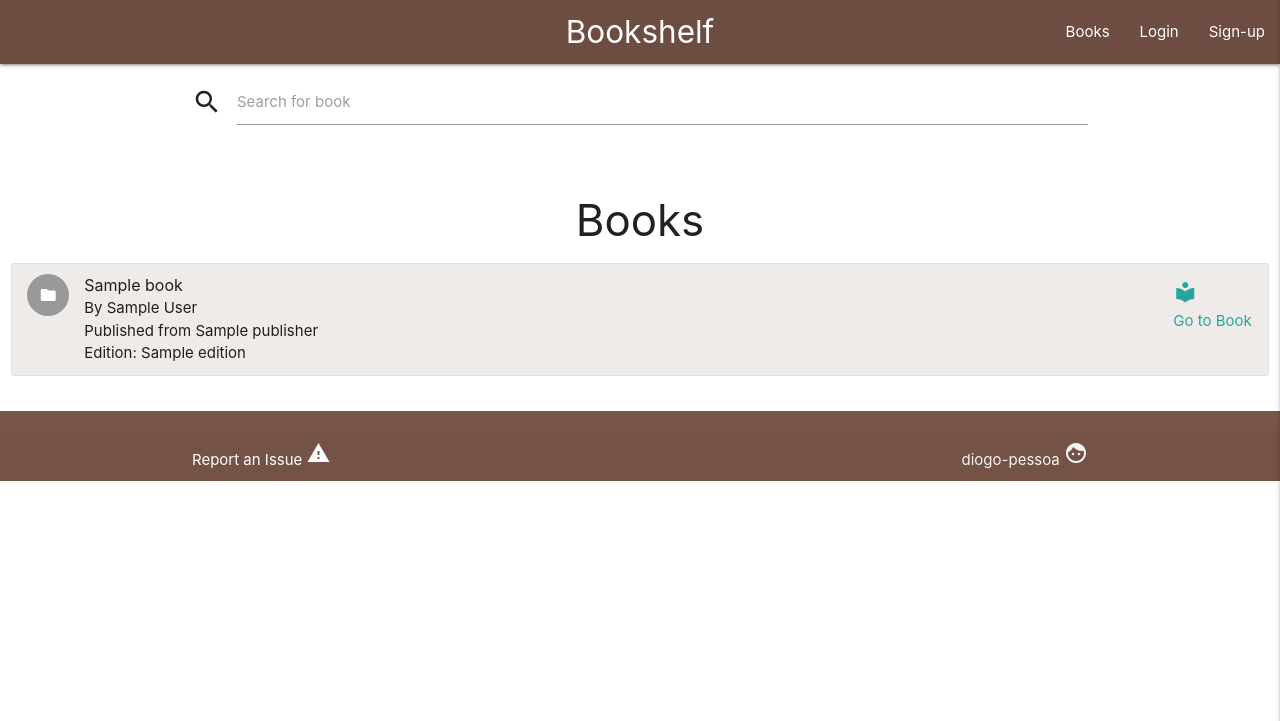
After one commit to diogo-pessoa/milestoneThree, a Flask app: page /books in a window 1280 px wide. The commit adds this page. Shown: the top 721 px of the page. Run offline with Flask 2, Linux system fonts and the light colour scheme; a database or web service that is not in the repository returns one stand-in record (values such as "Sample title"); some libraries are stand-ins or nearby versions.

Commit message:
New Book view
- Adding navbar Link to book_list route
- importing new blueprint into app __init__.py
- New Book View package
- new templates for book view
- moving search_bar.html to separate file
- Adding link test for Books on NavBar

```diff
--- a/app/__init__.py
+++ b/app/__init__.py
@@ -10,7 +10,9 @@ mongo = PyMongo(app)
 from app.auth.views import auth
 from app.main.views import main
 from app.user.views import user
+from app.book.views import book
 
 app.register_blueprint(auth)
 app.register_blueprint(main)
 app.register_blueprint(user)
+app.register_blueprint(book)
--- /dev/null
+++ b/app/book/templates/books.html
@@ -0,0 +1,26 @@
+{% extends "base.html" %}
+
+{% block content %}
+{% include 'search_bar.html' %}
+<div class="row">
+    <div class="col s12">
+        <h3 class="center"> Books</h3>
+        <ul class="collection">
+            {% for book in books %}
+            <li class="collection-item avatar brown lighten-5">
+                <i class="material-icons circle">folder</i>
+                <span class="title">{{ book.get_title() }}</span>
+                <p>By {{ book.get_author() }} <br>
+                    Published from {{ book.get_publisher() }} <br>
+                    <span>Edition:</span> {{ book.get_edition() }}<br>
+                </p>
+                <a href="#" class="secondary-content"><i class="material-icons">local_library</i>
+                    <p>Go to Book</p></a>
+            </li>
+
+            {% endfor %}
+        </ul>
+    </div>
+</div>
+</div>
+{% endblock %}
--- /dev/null
+++ b/app/book/views.py
@@ -0,0 +1,12 @@
+from flask import Blueprint, render_template
+
+from app.model.book_model import BookModel
+
+book = Blueprint('book', __name__, template_folder='templates')
+
+
+@book.route('/')
+@book.route('/books')
+def book_list():
+    books_list = BookModel().find_all_books()
+    return render_template('books.html', books=books_list)
--- a/app/templates/base.html
+++ b/app/templates/base.html
@@ -22,10 +22,10 @@
     <header>
         <nav>
             <div class="nav-wrapper brown darken-1">
-                <a href="{{ url_for('main.index') }}" class="brand-logo center">Bookshelf</a>
+                <a href="{{ url_for('book.book_list') }}" class="brand-logo center">Bookshelf</a>
                 <a href="#" data-target="mobile" class="sidenav-trigger right"><i class="material-icons">menu</i></a>
                 <ul class="right hide-on-med-and-down">
-                    <li><a href="#">Books</a></li>
+                    <li><a href="{{ url_for('book.book_list') }}">Books</a></li>
                     {% if session.user %}
                         <li><a href="{{ url_for('user.profile', user=session['user'])}}">Profile</a></li>
                         <li><a href="{{ url_for('auth.logout') }}">Log out</a></li>
@@ -41,7 +41,7 @@
 
         <!-- SideBar -->
         <ul class="sidenav brown lighten-4" id="mobile">
-            <li><a href="#">Books</a></li>
+            <li><a href="{{ url_for('book.book_list') }}">Books</a></li>
             {% if session.user %}
                 <li><a href="{{ url_for('user.profile', user=session['user'])}}">Profile</a></li>
                 <li><a href="{{ url_for('auth.logout')}}">Log out</a></li>
--- /dev/null
+++ b/app/templates/search_bar.html
@@ -0,0 +1,13 @@
+<div class="container">
+    <div class="col s12 m7">
+        <div class="col s12">
+            <div class="row">
+                <div class="input-field col s12">
+                    <i class="material-icons prefix">search</i>
+                    <input type="text" id="search-bar" name="search-bar" class="autocomplete">
+                    <label for="search-bar">Search for book</label>
+                </div>
+            </div>
+        </div>
+    </div>
+</div>
```
Also changed, not shown: test/html_test/links_test.py (+7 -0 lines), app/book/__init__.py (added).
